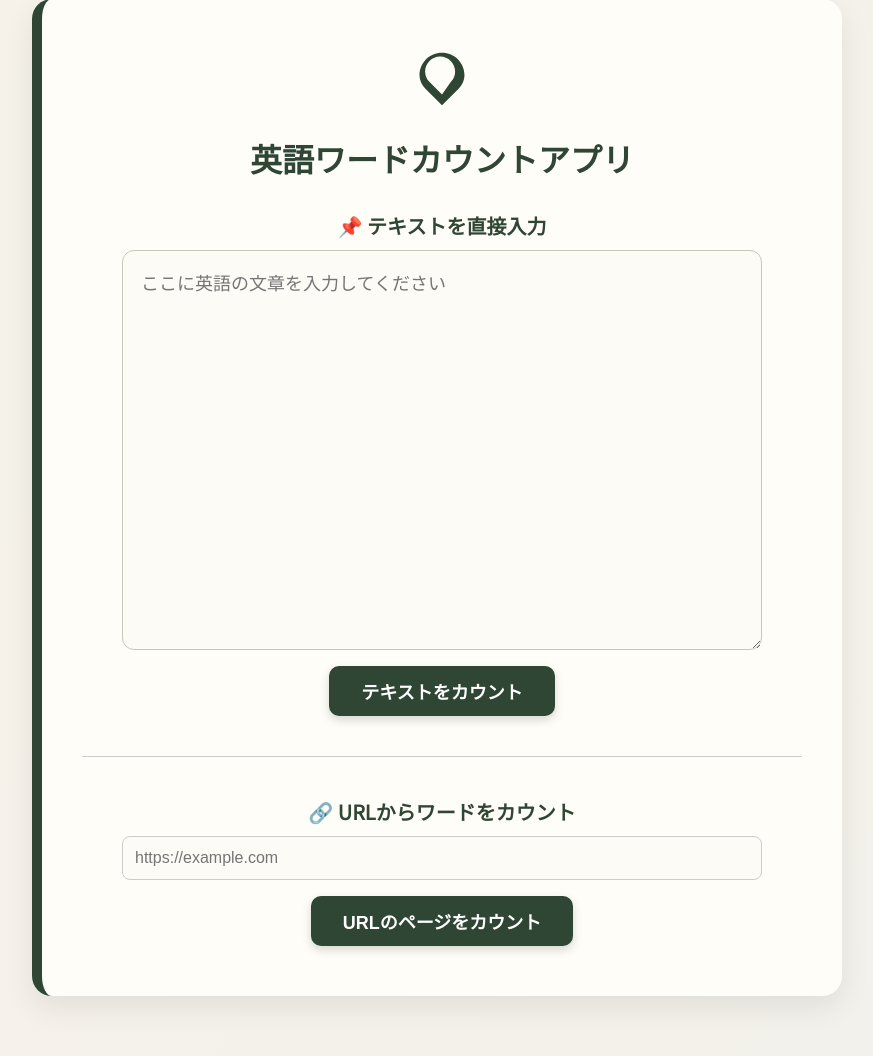
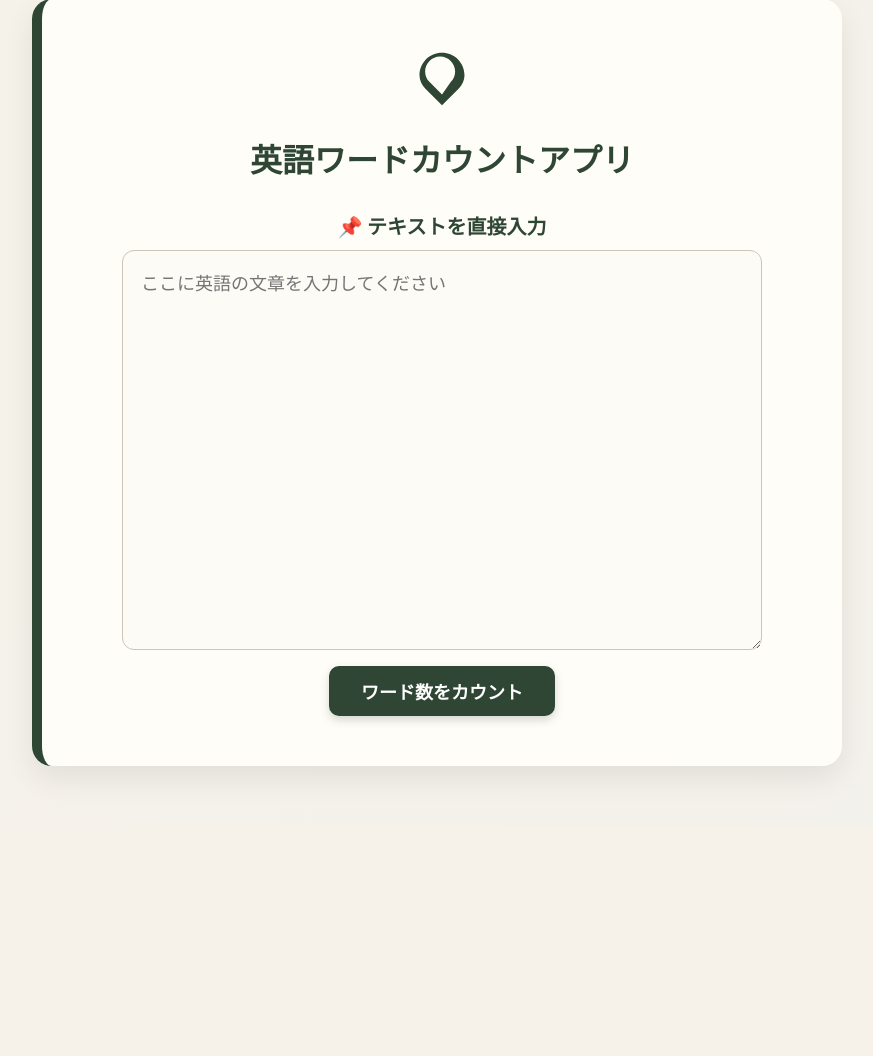
Before and after one commit to sherryworks/wordcount, a Flask app: page / in a window 1280 px wide. Shown: the part 61-1117 px from the top of the page, without its empty margins (203-1076 px from the left). After the commit the page ends 839 px from the top, so only its background shows below. Run offline with Flask 3, Linux system fonts and the light colour scheme.

Commit message:
URL機能削除＆安定版リファイン

```diff
--- a/app.py
+++ b/app.py
@@ -1,6 +1,4 @@
 from flask import Flask, request, render_template
-from bs4 import BeautifulSoup
-import requests
 
 app = Flask(__name__)
 
@@ -9,49 +7,17 @@ def count_english_words(text):
     english_words = [w for w in words if w.isascii()]
     return len(english_words)
 
-def count_words_from_url(url):
-    try:
-        print(f"🔎 Fetching: {url}")
-        headers = {
-            "User-Agent": "Mozilla/5.0 (Windows NT 10.0; Win64; x64)"
-        }
-        response = requests.get(url, timeout=10, headers=headers)
-        if response.status_code != 200:
-            return f"❌ ステータスコード: {response.status_code}"
-        soup = BeautifulSoup(response.text, 'html.parser')
-        text = soup.get_text()
-        count = count_english_words(text)
-        print(f"✅ Words counted: {count}")
-        return count
-    except Exception as e:
-        print(f"❌ Error fetching URL: {e}")
-        return f"❌ URL取得に失敗しました：{str(e)}"
-
-
 @app.route("/", methods=["GET", "POST"])
 def index():
     word_count = None
-    url_word_count = None
     text = ""
-    url_input = ""
 
     if request.method == "POST":
-        # テキスト入力がある場合
         if "text" in request.form and request.form["text"]:
             text = request.form["text"]
             word_count = count_english_words(text)
 
-        # URL入力がある場合
-        if "url" in request.form and request.form["url"]:
-            url_input = request.form["url"]
-            result = count_words_from_url(url_input)
-            url_word_count = result if isinstance(result, int) else result  # 数値 or エラーメッセージ
-
-    return render_template("index.html",
-                           text=text,
-                           word_count=word_count,
-                           url=url_input,
-                           url_word_count=url_word_count)
+    return render_template("index.html", text=text, word_count=word_count)
 
 if __name__ == "__main__":
     app.run()
--- a/requirements.txt
+++ b/requirements.txt
@@ -1,4 +1,2 @@
 flask
 gunicorn
-beautifulsoup4
-requests
--- a/templates/index.html
+++ b/templates/index.html
@@ -20,32 +20,12 @@
     <h2>📌 テキストを直接入力</h2>
     <form method="POST">
       <textarea name="text" placeholder="ここに英語の文章を入力してください">{{ text }}</textarea>
-      <button type="submit">テキストをカウント</button>
+      <button type="submit">ワード数をカウント</button>
     </form>
 
     {% if word_count is not none %}
       <div class="result">📝 英語のワード数：{{ word_count }}</div>
     {% endif %}
-
-    <hr style="margin: 40px 0; border: none; border-top: 1px solid #ccc;">
-
-    <!-- URL入力フォーム -->
-    <h2>🔗 URLからワードをカウント</h2>
-    <form method="POST">
-      <input type="text" name="url" placeholder="https://example.com" value="{{ url }}"
-             style="width: 100%; padding: 12px; font-size: 16px; border-radius: 8px; border: 1px solid #ccc;">
-      <button type="submit">URLのページをカウント</button>
-    </form>
-
-    {% if url_word_count is not none %}
-      <div class="result">
-        {% if url_word_count is string %}
-          {{ url_word_count }}
-        {% else %}
-          🔍 英語のワード数（URL）：{{ url_word_count }}
-        {% endif %}
-      </div>
-    {% endif %}
   </div>
 </body>
 </html>
```
Also changed, not shown: index.html (deleted, +0 -17 lines), 1 other file.
